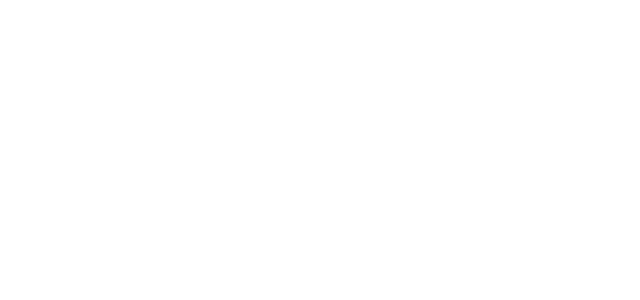
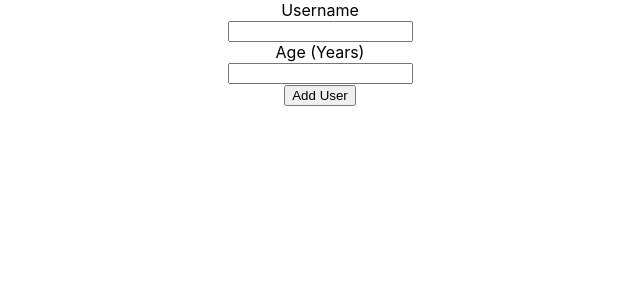
Before and after one commit to AmitElrom/Add-User-React, a React (Create React App) app: page / in a window 1280 px wide. Shown: the top 300 px of the page, without its empty margins (320-960 px from the left). Built offline with nearby package versions, Linux system fonts and the light colour scheme.

Commit message:
build components

```diff
--- a/src/App.js
+++ b/src/App.js
@@ -1,7 +1,20 @@
+import { useState } from "react";
+import UserInputs from "./components/user inputs/UserInputs";
+import Users from "./components/users general/users/Users";
+
 function App() {
+
+  const [newUser, setNewUser] = useState({})
+
+  const handleNewUser = (newUserVal) => {
+
+    setNewUser(newUserVal)
+  }
+
   return (
     <div >
-
+      <UserInputs onAddUser={handleNewUser} />
+      <Users />
     </div>
   );
 }
--- /dev/null
+++ b/src/components/user inputs/UserInputs.js
@@ -0,0 +1,39 @@
+import React, { useState } from 'react'
+
+const UserInputs = ({ onAddUser }) => {
+
+    const [newUser, setNewUser] = useState({ username: '', age: '' });
+
+    const handleChange = (e) => {
+        const { name, value } = e.target;
+
+        setNewUser((prevVal) => {
+            return { ...prevVal, [name]: value }
+        })
+    }
+
+    const handleSubmit = (e) => {
+
+        e.preventDefault()
+
+        onAddUser(newUser)
+    }
+
+    return (
+        <div style={{ textAlign: 'center' }} >
+            <form onSubmit={handleSubmit} >
+                <div >
+                    <label htmlFor='username' >Username</label> <br />
+                    <input name='username' id='username' type='text' onChange={handleChange} />
+                </div>
+                <div>
+                    <label htmlFor='age' >Age (Years)</label> <br />
+                    <input name='age' id='age' type='number' onChange={handleChange} />
+                </div>
+                <input type='submit' value='Add User' />
+            </form>
+        </div>
+    )
+}
+
+export default UserInputs
--- /dev/null
+++ b/src/components/users general/users/Users.js
@@ -0,0 +1,15 @@
+import React from 'react'
+
+const Users = () => {
+
+    // fake database - users collection
+    // const users = [];
+
+    return (
+        <div>
+
+        </div>
+    )
+}
+
+export default Users
```
Also changed, not shown: src/components/UI/card/Card.js (added, +9 -0 lines), src/components/UI/error modal/ErrorModal.js (added, +9 -0 lines), src/components/users general/user/User.js (added, +9 -0 lines).
